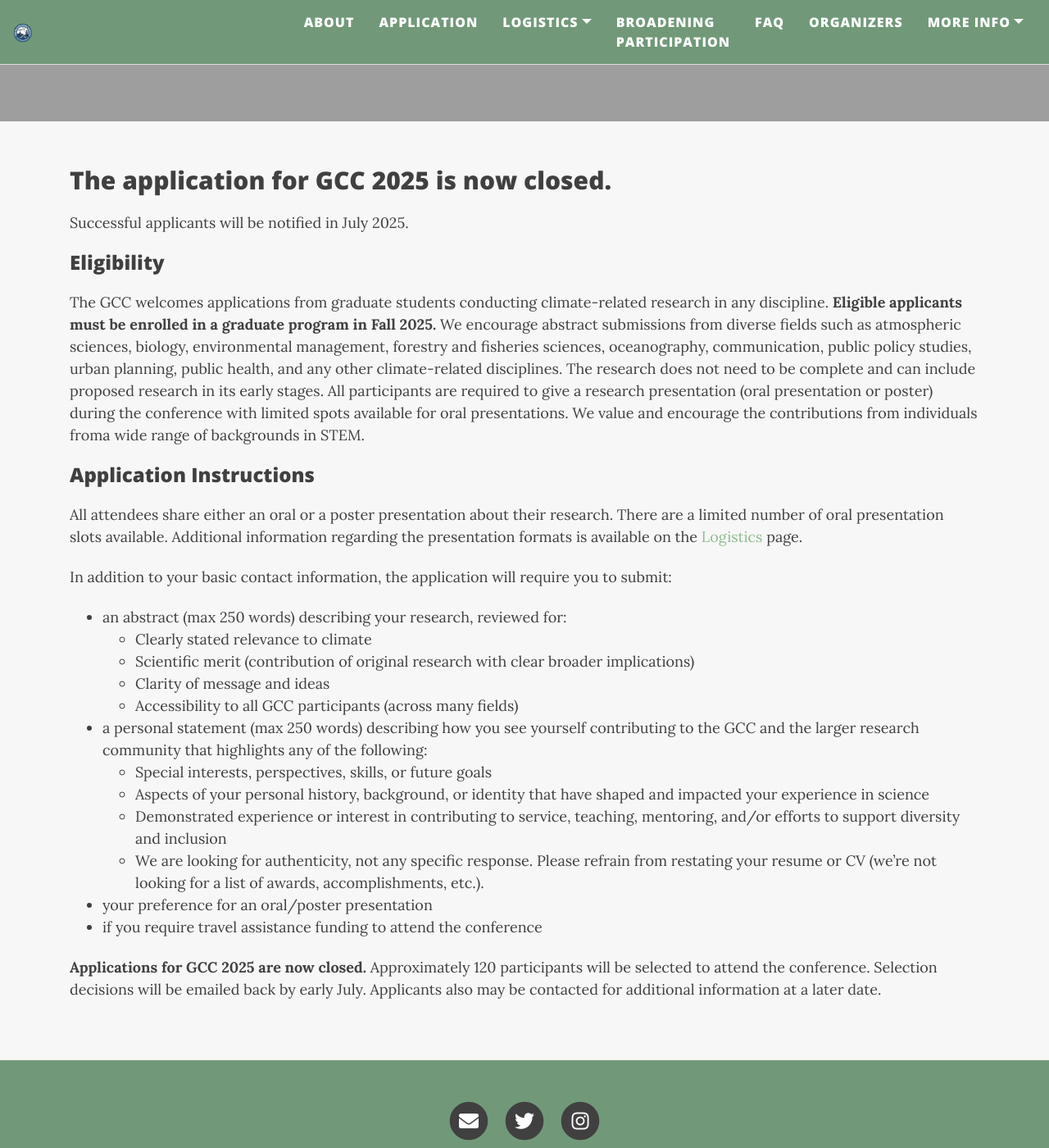
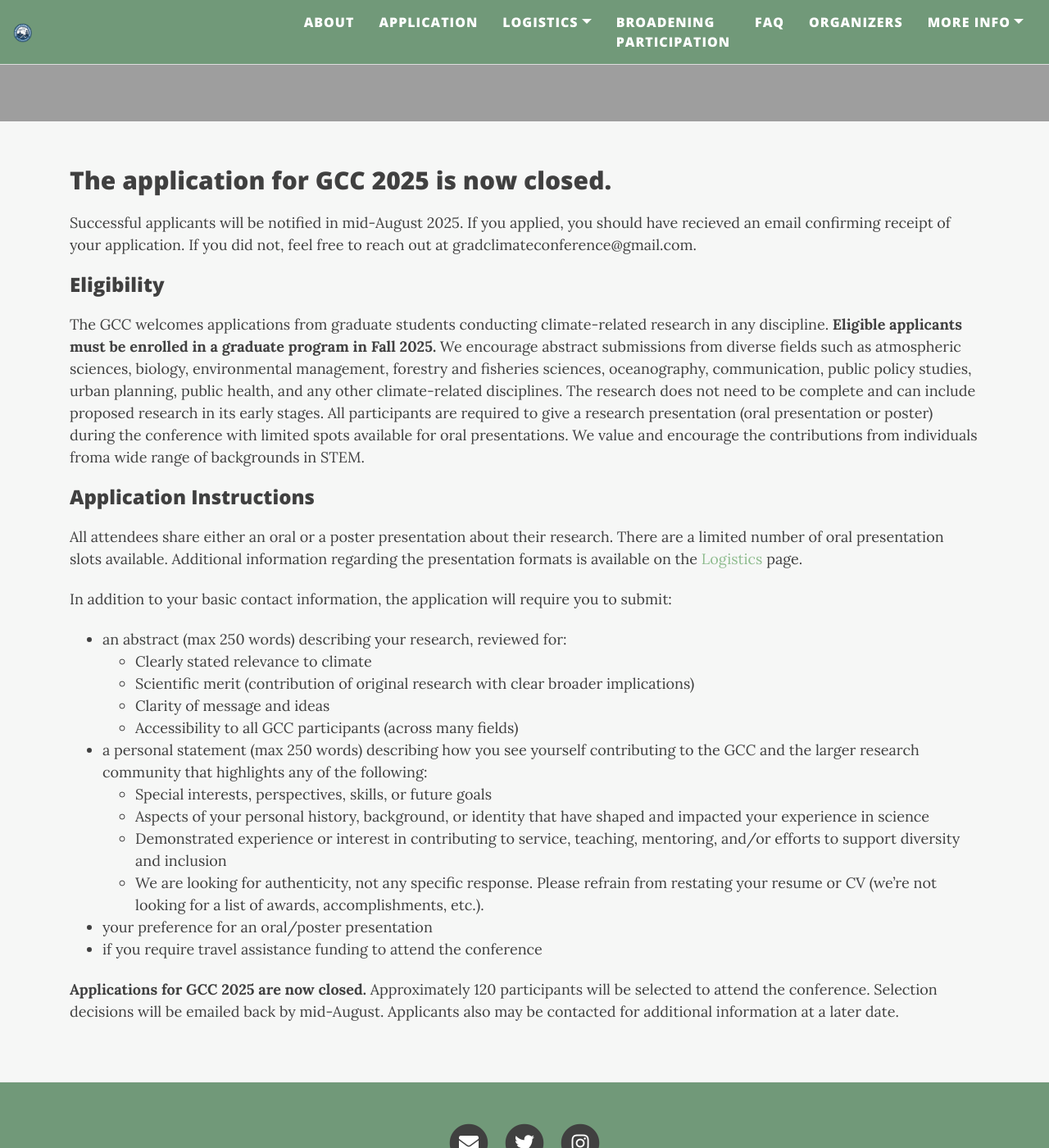
Before and after one commit to graduateclimateconference/graduateclimateconference.github.io, a Jekyll site: the page built from application.md, in a window 1280 px wide and 1400 px high, scrolled down 397 px. Shown: the whole window at 82% size. Built offline with Jekyll 4.4.1, drawn with Linux system fonts in a browser that asks for light colours; nearby versions of some CDN libraries.

Commit message:
Update application.md

```diff
--- a/application.md
+++ b/application.md
@@ -44,7 +44,7 @@ cover-img: "/assets/img/WoodsHole2.jpeg"
 
 
 ## The application for GCC 2025 is now closed.
-Successful applicants will be notified in July 2025.
+Successful applicants will be notified in mid-August 2025. If you applied, you should have recieved an email confirming receipt of your application. If you did not, feel free to reach out at gradclimateconference@gmail.com.
 
 <!-- ### Application for GCC 2024 are closed! -->
 
@@ -71,4 +71,4 @@ In addition to your basic contact information, the application will require you
 - your preference for an oral/poster presentation
 - if you require travel assistance funding to attend the conference
 
-__Applications for GCC 2025 are now closed.__ Approximately 120 participants will be selected to attend the conference. Selection decisions will be emailed back by early July. Applicants also may be contacted for additional information at a later date.
+__Applications for GCC 2025 are now closed.__ Approximately 120 participants will be selected to attend the conference. Selection decisions will be emailed back by mid-August. Applicants also may be contacted for additional information at a later date.
```
